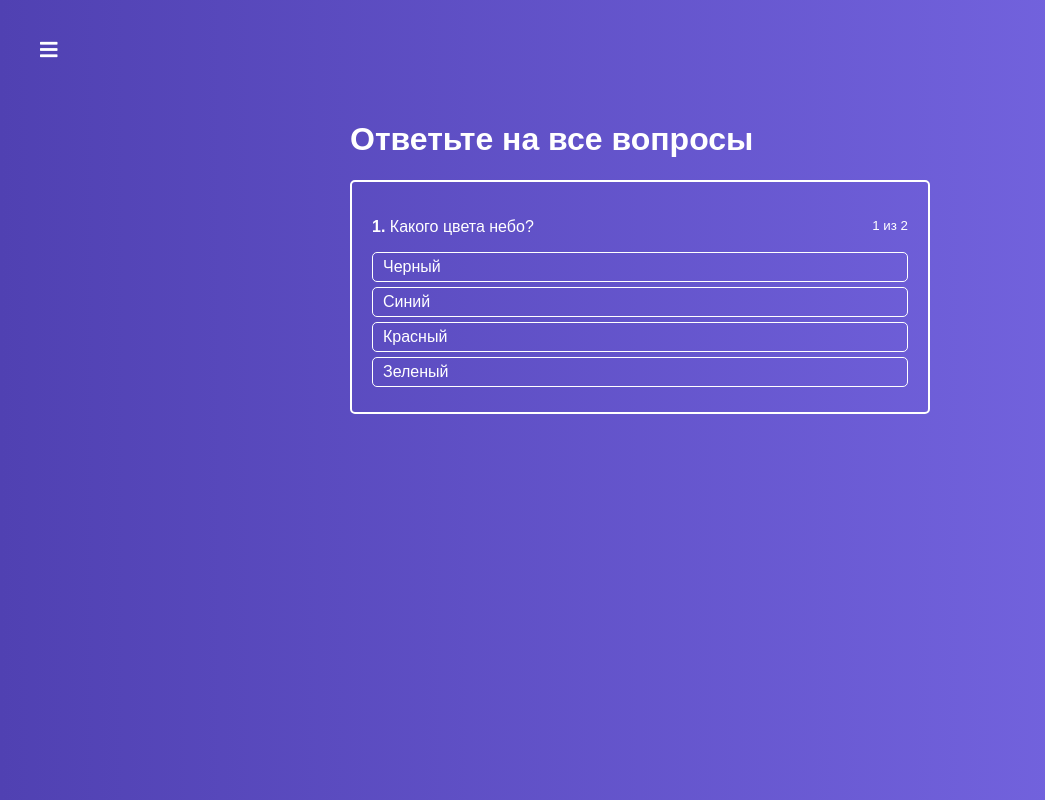
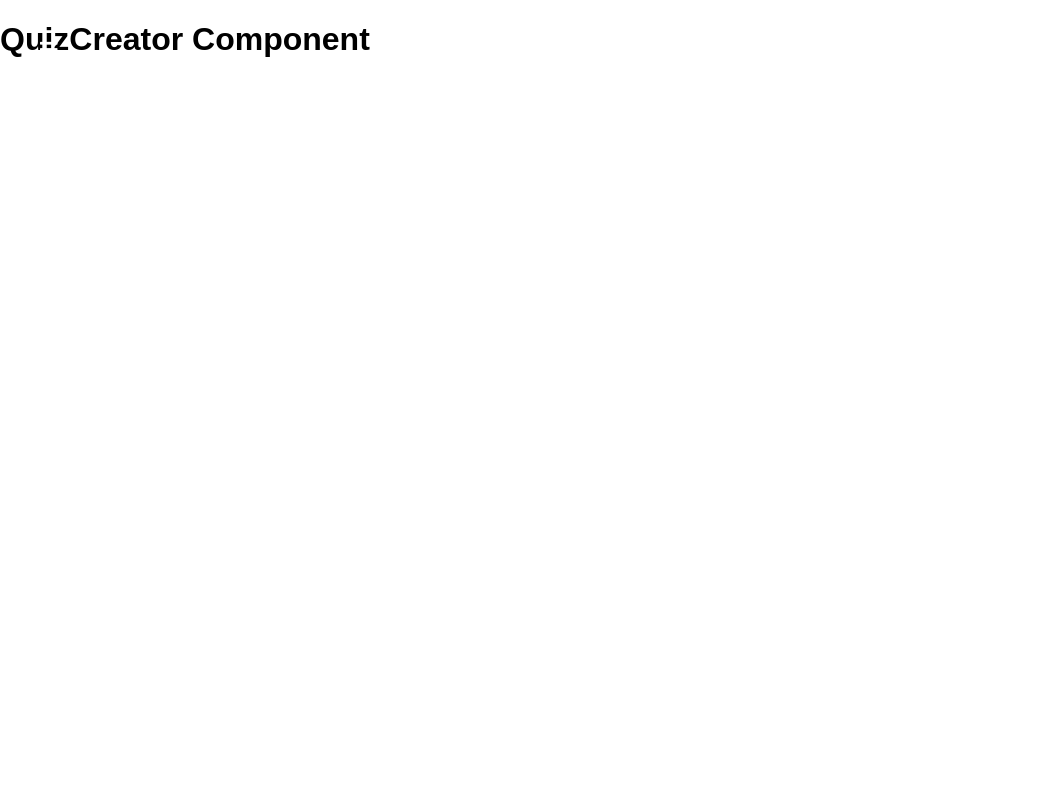
Before and after one commit to ko1p/react-practise, a React app: page /quiz-creator in a window 1280 px wide. Shown: the whole page, without its empty margins (0-1045 px from the left). Built offline with nearby package versions, Linux system fonts and the light colour scheme.

Commit message:
add routes

```diff
--- a/src/App.js
+++ b/src/App.js
@@ -1,12 +1,21 @@
 import React, {Component} from 'react'
+import {Route, Switch} from 'react-router-dom'
 import Layout from './hoc/Layout/Layout'
 import Quiz from './containers/Quiz/Quiz'
+import Auth from './containers/Auth/Auth'
+import QuizCreator from './containers/QuizCreator/QuizCreator'
+import QuizList from './containers/QuizeList/QuizeList'
 
 class App extends Component {
   render() {
     return (
       <Layout>
-        <Quiz />
+        <Switch>
+            <Route path='/auth' component={Auth} />
+            <Route path='/quiz-creator' component={QuizCreator} />
+            <Route path='/quiz/:id' component={Quiz} />
+            <Route path='/' component={QuizList} />
+        </Switch>
       </Layout>
     )
   }
--- /dev/null
+++ b/src/containers/Auth/Auth.js
@@ -0,0 +1,11 @@
+import React from 'react'
+
+export default class Auth extends React.Component {
+    render() {
+        return(
+            <div>
+                <h1>Auth Component</h1>
+            </div>
+        )
+    }
+}
--- /dev/null
+++ b/src/containers/QuizCreator/QuizCreator.js
@@ -0,0 +1,11 @@
+import React from 'react'
+
+export default class QuizCreator extends React.Component {
+    render() {
+        return(
+            <div>
+                <h1>QuizCreator Component</h1>
+            </div>
+        )
+    }
+}
--- /dev/null
+++ b/src/containers/QuizeList/QuizeList.js
@@ -0,0 +1,11 @@
+import React from 'react'
+
+export default class QuizList extends React.Component {
+    render() {
+        return(
+            <div>
+                <h1>QuizList Component</h1>
+            </div>
+        )
+    }
+}
```
